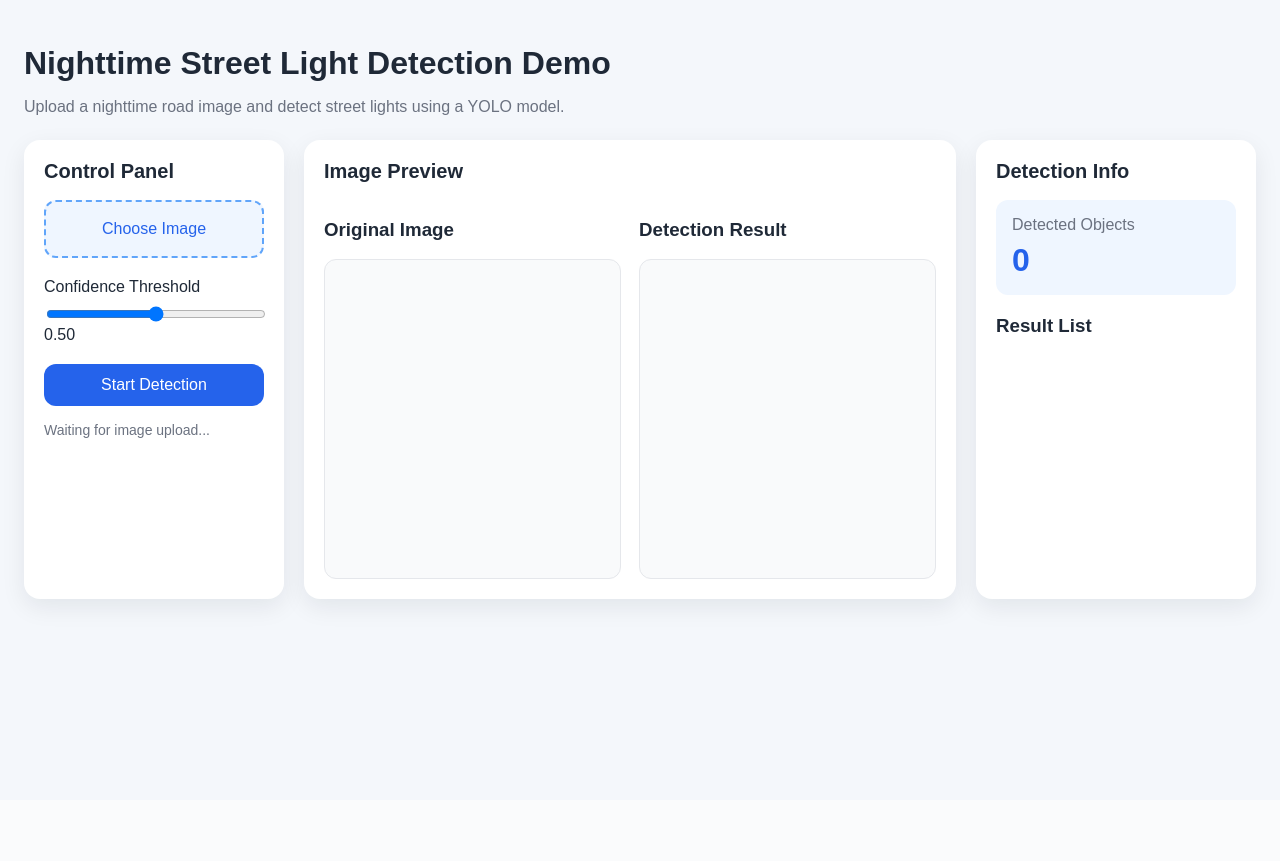
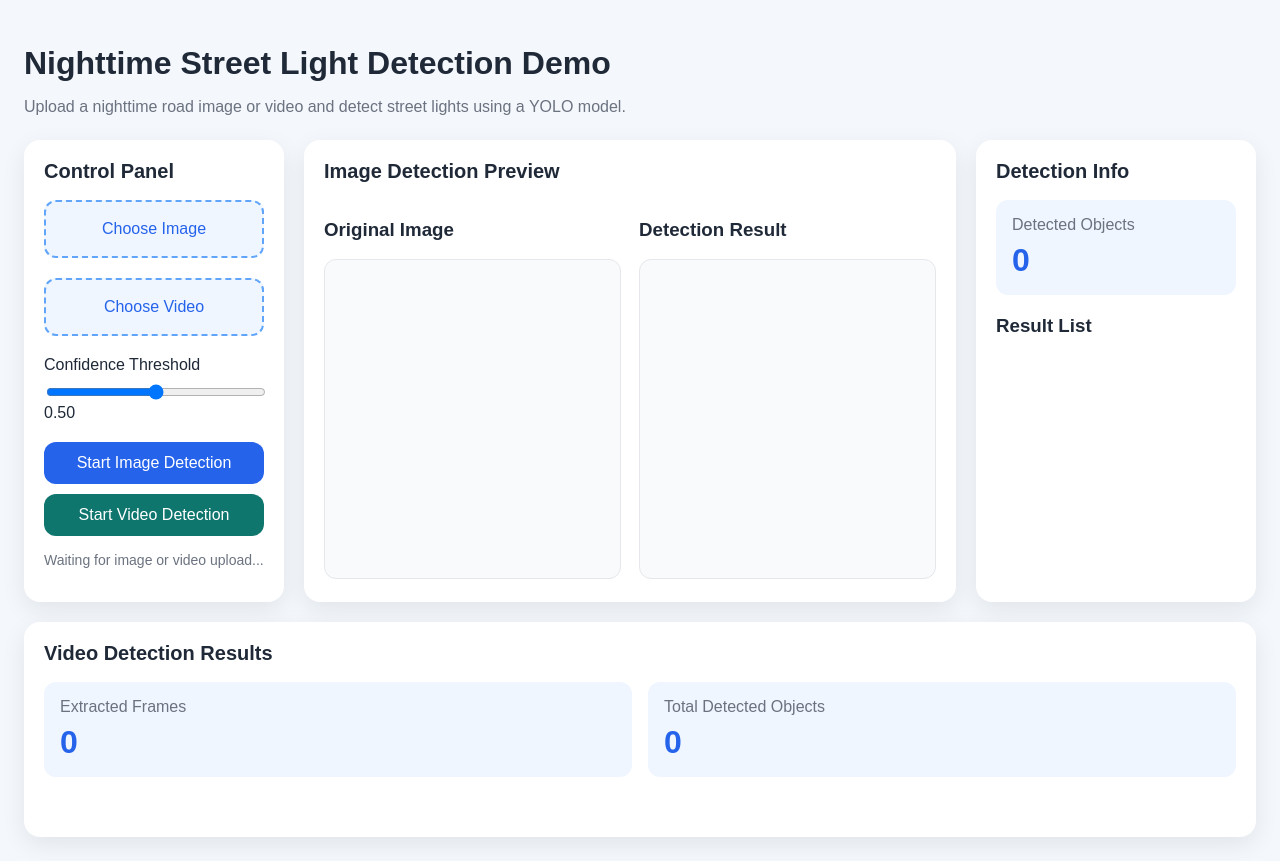
Before and after one commit to tobbyyan-barker/nighttime-street-light-detection-demo, a Flask app: page / in a window 1280 px wide. Before the commit the page ends 612 px from the top, so only its background shows below. Run offline with Flask 3, Linux system fonts and the light colour scheme.

Commit message:
Add video detection demo with frame extraction

```diff
--- a/app.py
+++ b/app.py
@@ -91,6 +91,147 @@ def predict():
         "detections": detections
     })
 
+@app.route("/predict_video", methods=["POST"])
+def predict_video():
+    #检查这个"video"字段是否在前端传过来的formData里面
+    if "video" not in request.files:
+        return jsonify({"error": "no video file upload"}),400
+    #前端传递的字段是"video" 后端用request files接收视频
+    video = request.files["video"]
+    # 看一下视频的文件名是否为空字符串 为空字符串 不保存 返回前端叫用户命名:
+    # 空字符串: "" 空格: " "
+    if video.filename == "":
+        return jsonify({"error": "no selected files"}),400
+
+    #后端建立保存视频的文件夹 os.makedirs建立保存视频的文件夹
+    #路径也要加引号 也是字符串
+    upload_dir = "static/uploads/videos"
+    os.makedirs(upload_dir,exist_ok=True)
+
+    #视频的实际路径 = 视频文件夹 + 图片的名字 成功保存视频
+    video_path= os.path.join(upload_dir,video.filename)
+    video.save(video_path)
+
+    #创建抽帧保存文件夹 可以给YOLO模型读取
+    frame_dir = "static/frames"
+    os.makedirs(frame_dir,exist_ok=True)
+
+    #打开视频 (用Opencv的capture函数)
+    capture = cv2.VideoCapture(video_path)
+
+    # 安全措施: 判断视频是否能打开
+    if not capture.isOpened():
+        return jsonify({"error": "can't open this video"}),400
+
+    #获得原始视频的特性: 比如30FPS表示 每1s 30帧 因为cv2只认帧数 不会认秒数 为了把秒数转换成帧数
+    original_frame = capture.get(cv2.CAP_PROP_FPS)
+
+    # 防止 FPS 读取失败
+    if original_frame <= 0:
+        original_frame = 30
+
+    #这个人为更改 每几秒抽帧一帧 换成帧--- 每60帧里面抽一帧
+    fps_interval = 1 # 每一秒抽一帧
+
+    #这个是计算每多少帧里面抽一帧 --- 把秒---帧
+    frame_interval = max(1, int(original_frame * fps_interval))
+
+    #然后循环从视频里抽取帧 (cv2只能一帧一帧按顺序抽取)
+    frame_id = 0  #便于标记原始视频对应的帧
+    save_id = 0 # 标记我们要存储的帧的编号
+    saved_list = [] #便于存储我们需要的图片/帧的路径
+
+    #无限循环 这个次数不好判断 用while
+    #循环作用: 逐帧读取视频
+    while True:
+        # 这句的话 就是从视频里一帧一帧的读 返回是否读到帧(ret变量) 以及当前对应的frame
+       ret, frame = capture.read()
+       #当ret不是1 即ret 不是true的时候 说明循环停止
+       if not ret:
+          break
+
+       #表示每个frame_interval取一帧
+       if frame_id % frame_interval ==0:
+          #save_id 直接对应当前帧的id
+          save_id = frame_id
+          #frame的路径是static/frame/frame_0001.jpg (我是想写这个)
+          #:04d 这里的: 表示的是至少占4位 不足补0
+          #f"{1:.4d}" --- 不规范 只是碰巧能跑 这种写法的.4d 只是保留小数点后4位 适合浮点数用 整数不支持这个写法
+          frame_path = os.path.join(frame_dir,f"frame_{save_id:04d}.jpg")
+          #保存图片到frame_path路径下
+          #注意: 这个frame是opencv读出来的图像数组，不是flask上传上来的文件对象
+          #所以不能用.save()
+          #cv2.imwrite(frame_path,frame) --- 保存openCV读取出来的一帧图片
+          cv2.imwrite(frame_path,frame)
+          #保存这个路径到static/frame文件夹里
+          saved_list.append(frame_path)
+
+       frame_id += 1
+
+    #用完释放资源
+    capture.release()
+
+    # 读取前端传来的置信度阈值，默认 0.5 (如果前端传了conf,用前端的 没传，默认0.5)
+    conf = float(request.form.get("conf", 0.5))
+
+    #新建保存模型画框后的图片的文件夹
+    result_dir = "static/results/video_frames"
+    os.makedirs(result_dir,exist_ok=True)
+
+    # 提取所有抽帧图片的检测信息 以及检测框的数量
+    all_results = []
+    total_count = 0
+
+    # YOLO 推理 然后把每一张在saved_list里面保存的图片喂给YOLO 让YOLO跑预测
+    for frame_path in saved_list:
+        # yolo 推理
+        results = model.predict(source=frame_path,conf=conf,save=False)
+        #提取结果图
+        result = results[0]
+        # 生成画框后的图片 result.plot() 会返回画框后的图片
+        plotted_img = result.plot()
+        #生成result_name, 后面生成result_path时要用
+        #os.path.basename表示的时提取frame_path最后一部分文件名
+        result_name = os.path.basename(frame_path)
+        result_path = os.path.join(result_dir,result_name)
+
+        # 保存检测后的图片
+        cv2.imwrite(result_path,plotted_img)
+
+        # 提取每张抽帧图片的检测信息
+        detections = []
+        #提取检测信息 一张图片可能有很多个预测框 都要提取出来
+        for box in result.boxes:
+            cls_id = int(box.cls[0])
+            class_name = model.names[cls_id]
+            confidence = float(box.conf[0])
+            detections.append({
+                "class_name": class_name,
+                "confidence": round(confidence, 3)
+            })
+
+        box_count = len(detections)
+        total_count += box_count
+
+        all_results.append({
+            "frame_path": "/" + frame_path,
+            "result_path": "/" + result_path,
+            "count": box_count,
+            "detections": detections
+        })
+
+    #返回所有帧的结果
+    return jsonify({
+        "message": "video processed successfully",
+        "video_path": "/" + video_path,
+        "fps": original_frame,
+        "frame_interval": frame_interval,
+        "frame_count": len(saved_list),
+        #预测框的数量
+        "count": total_count,
+        "results": all_results
+    })
+
 #启动flask服务 debug=true --- 调试模式 debug=false (开发模式)
 if __name__ == "__main__":
     app.run(debug=True)
--- a/static/script.js
+++ b/static/script.js
@@ -1,49 +1,69 @@
 const imageInput = document.getElementById("imageInput");
+const videoInput = document.getElementById("videoInput");
+
 const detectBtn = document.getElementById("detectBtn");
+const detectVideoBtn = document.getElementById("detectVideoBtn");
+
 const originalPreview = document.getElementById("originalPreview");
 const resultPreview = document.getElementById("resultPreview");
+
 const statusText = document.getElementById("statusText");
 const countText = document.getElementById("countText");
 const resultList = document.getElementById("resultList");
+
 const confInput = document.getElementById("confInput");
 const confValue = document.getElementById("confValue");
 
+const frameCountText = document.getElementById("frameCountText");
+const videoCountText = document.getElementById("videoCountText");
+const videoGallery = document.getElementById("videoGallery");
+
 let selectedFile = null;
+let selectedVideoFile = null;
 
-//置信度滑动条拖动逻辑: 置信度条被拖动--- 触发input 然后这里读取confInput.vale的值 并保留两位小数 最后html更新这个值
+// 置信度滑动条拖动逻辑
 confInput.addEventListener("input", () => {
   confValue.textContent = Number(confInput.value).toFixed(2);
 });
 
-//图片上传和预览 这一整块负责：用户选择图片后, 显示原图预览，并重置旧结果
-//4.1: 监听用户选择图片: 当用户选择图片后，触发change事件，执行里面的代码
+// 图片上传和预览
 imageInput.addEventListener("change", () => {
-  // 取出第一张上传的图片 这里只上传一张 只取第一张
   selectedFile = imageInput.files[0];
-  // selectFile 表示当前用户上传的图片 后面点击检测按钮时，会用这个selectFile 上传给flask
+
   if (!selectedFile) {
     return;
   }
 
-  // 生成原图预览地址： 给本地图片临时生成一个浏览器可以显示的URL
   const imageURL = URL.createObjectURL(selectedFile);
 
   originalPreview.src = imageURL;
-  // 把上传图片显示出来
   originalPreview.style.display = "block";
 
-  // 清空上一轮检测结果图
   resultPreview.src = "";
   resultPreview.style.display = "none";
 
-  // 重置检测数量和列表
-  countText.textContent = "0";  // 改文字
+  countText.textContent = "0";
   resultList.innerHTML = "";
 
-  // 更新状态提示
   statusText.textContent = "Image selected. Ready to detect.";
 });
 
+// 视频上传逻辑
+videoInput.addEventListener("change", () => {
+  selectedVideoFile = videoInput.files[0];
+
+  if (!selectedVideoFile) {
+    return;
+  }
+
+  frameCountText.textContent = "0";
+  videoCountText.textContent = "0";
+  videoGallery.innerHTML = "";
+
+  statusText.textContent = "Video selected. Ready to detect.";
+});
+
+// 图片检测按钮
 detectBtn.addEventListener("click", async () => {
   if (!selectedFile) {
     alert("Please choose an image first.");
@@ -54,38 +74,27 @@ detectBtn.addEventListener("click", async () => {
   formData.append("image", selectedFile);
   formData.append("conf", confInput.value);
 
-  //更新状态为检测中
-  statusText.textContent = "Detecting... Please wait.";
+  statusText.textContent = "Detecting image... Please wait.";
 
-  // try...catch 处理正常检测和错误(异常检测)
-  // try 里面放入任何可能出错的代码 中间有一步出错 就进入catch  显示错误信息
   try {
-    // fetch 调用flask后端
     const response = await fetch("/predict", {
       method: "POST",
       body: formData
     });
 
-    //接收flask 返回的json数据
     const data = await response.json();
-    // 这几行是调试用的
+
     console.log(data);
-    console.log(data.count)
-    console.log(data.message)
 
-    // 检测后端是否相应成功
     if (!response.ok) {
-      throw new Error(data.error || "Detection failed.");
+      throw new Error(data.error || "Image detection failed.");
     }
 
-    // 显示检测结果图
     resultPreview.src = data.result_image + "?t=" + new Date().getTime();
     resultPreview.style.display = "block";
 
-    // 更新检测数量
     countText.textContent = data.count;
 
-    // 清空旧的结果列表 每次新检测前，先把旧结果列表清空
     resultList.innerHTML = "";
 
     if (data.detections.length === 0) {
@@ -98,8 +107,90 @@ detectBtn.addEventListener("click", async () => {
       });
     }
 
-    statusText.textContent = "Detection completed.";
+    statusText.textContent = "Image detection completed.";
   } catch (error) {
     statusText.textContent = "Error: " + error.message;
   }
 });
+
+// 视频检测按钮
+detectVideoBtn.addEventListener("click", async () => {
+  if (!selectedVideoFile) {
+    alert("Please choose a video first.");
+    return;
+  }
+
+  const formData = new FormData();
+  formData.append("video", selectedVideoFile);
+  formData.append("conf", confInput.value);
+
+  statusText.textContent = "Detecting video... This may take a while.";
+
+  frameCountText.textContent = "0";
+  videoCountText.textContent = "0";
+  videoGallery.innerHTML = "";
+
+  try {
+    const response = await fetch("/predict_video", {
+      method: "POST",
+      body: formData
+    });
+
+    const data = await response.json();
+
+    console.log(data);
+
+    if (!response.ok) {
+      throw new Error(data.error || "Video detection failed.");
+    }
+
+    frameCountText.textContent = data.frame_count;
+    videoCountText.textContent = data.count;
+
+    if (!data.results || data.results.length === 0) {
+      videoGallery.innerHTML = "<p>No frames were extracted from this video.</p>";
+      statusText.textContent = "Video detection completed, but no frame was extracted.";
+      return;
+    }
+
+    data.results.forEach((item, index) => {
+      const card = document.createElement("div");
+      card.className = "video-frame-card";
+
+      const img = document.createElement("img");
+      img.src = item.result_path + "?t=" + new Date().getTime();
+      img.alt = `Video detection result frame ${index + 1}`;
+
+      const title = document.createElement("p");
+      title.innerHTML = `<strong>Frame ${index + 1}</strong>`;
+
+      const count = document.createElement("p");
+      count.textContent = `Detected objects: ${item.count}`;
+
+      const details = document.createElement("p");
+
+      if (!item.detections || item.detections.length === 0) {
+        details.textContent = "No object detected.";
+      } else {
+        const detectionText = item.detections
+          .map((det, detIndex) => {
+            return `${detIndex + 1}. ${det.class_name} (${det.confidence})`;
+          })
+          .join(" | ");
+
+        details.textContent = detectionText;
+      }
+
+      card.appendChild(img);
+      card.appendChild(title);
+      card.appendChild(count);
+      card.appendChild(details);
+
+      videoGallery.appendChild(card);
+    });
+
+    statusText.textContent = "Video detection completed.";
+  } catch (error) {
+    statusText.textContent = "Error: " + error.message;
+  }
+});
--- a/static/style.css
+++ b/static/style.css
@@ -145,3 +145,75 @@
   margin-bottom: 8px;
   font-size: 14px;
 }
+
+/* 视频结果区域：让它横跨主区域，放在下一行 */
+.video-panel {
+  grid-column: 1 / -1;
+}
+
+/* 视频统计信息：抽帧数量 + 总检测框数量 */
+.video-summary {
+  display: grid;
+  grid-template-columns: repeat(2, minmax(0, 1fr));
+  gap: 16px;
+  margin-bottom: 20px;
+}
+
+/* 视频检测结果图片网格 */
+.video-gallery {
+  display: grid;
+  grid-template-columns: repeat(auto-fill, minmax(260px, 1fr));
+  gap: 16px;
+}
+
+/* 每一帧检测结果卡片 */
+.video-frame-card {
+  border: 1px solid #e5e7eb;
+  border-radius: 12px;
+  background: #f9fafb;
+  padding: 12px;
+}
+
+/* 每一帧图片 */
+.video-frame-card img {
+  width: 100%;
+  border-radius: 10px;
+  display: block;
+  margin-bottom: 10px;
+}
+
+/* 每一帧下面的文字信息 */
+.video-frame-card p {
+  margin: 4px 0;
+  font-size: 14px;
+  color: #374151;
+}
+
+/* 第二个按钮和第一个按钮之间留点距离 */
+#detectVideoBtn {
+  margin-top: 10px;
+  background: #0f766e;
+}
+
+#detectVideoBtn:hover {
+  background: #115e59;
+}
+
+/* 小屏幕适配 */
+@media (max-width: 960px) {
+  .layout {
+    grid-template-columns: 1fr;
+  }
+
+  .video-panel {
+    grid-column: auto;
+  }
+
+  .image-grid {
+    grid-template-columns: 1fr;
+  }
+
+  .video-summary {
+    grid-template-columns: 1fr;
+  }
+}
--- a/templates/index.html
+++ b/templates/index.html
@@ -4,6 +4,7 @@
 
 <!-- head: 网页基础配置和引入CSS 网页使用UTF-8编码 中文，英文，符号等正常显示-->
 <!-- head的第二行是响应式网页常用的配置，title 是浏览器标签页上显示的标题, 最后一行负责引入css文件 -->
+
 <head>
   <meta charset="UTF-8" />
   <meta name="viewport" content="width=device-width, initial-scale=1.0" />
@@ -19,35 +20,52 @@
 <!-- 上传图片区域代码: <input type="file" id="imageInput" accept="image/*" /> 这个的id很关键 后面的script.js会用这个监听图片是否上传-->
 <!-- 滑动条: <input type="range" id="confInput" min="0.1" max="0.9" step="0.05" value="0.5" />, id也很重要 js用当前id获取置信度-->
 <!--<div class="image-grid"> image-grid里面放两个图片区域-->
+
 <body>
   <div class="app">
     <header>
       <h1>Nighttime Street Light Detection Demo</h1>
-      <p>Upload a nighttime road image and detect street lights using a YOLO model.</p>
+      <p>
+        Upload a nighttime road image or video and detect street lights using a YOLO model.
+      </p>
     </header>
 
     <main class="layout">
+      <!-- 控制面板 -->
       <section class="panel control-panel">
         <h2>Control Panel</h2>
 
+        <!-- 图片上传 -->
         <label class="upload-box">
           <input type="file" id="imageInput" accept="image/*" />
           <span>Choose Image</span>
         </label>
 
+        <!-- 视频上传 -->
+        <label class="upload-box">
+          <input type="file" id="videoInput" accept="video/*" />
+          <span>Choose Video</span>
+        </label>
+
+        <!-- 置信度滑动条 -->
         <div class="form-group">
           <label for="confInput">Confidence Threshold</label>
           <input type="range" id="confInput" min="0.1" max="0.9" step="0.05" value="0.5" />
           <span id="confValue">0.50</span>
         </div>
 
-        <button id="detectBtn">Start Detection</button>
+        <!-- 图片检测按钮 -->
+        <button id="detectBtn">Start Image Detection</button>
 
-        <p id="statusText" class="status">Waiting for image upload...</p>
+        <!-- 视频检测按钮 -->
+        <button id="detectVideoBtn">Start Video Detection</button>
+
+        <p id="statusText" class="status">Waiting for image or video upload...</p>
       </section>
 
+      <!-- 图片检测区域 -->
       <section class="panel image-panel">
-        <h2>Image Preview</h2>
+        <h2>Image Detection Preview</h2>
 
         <div class="image-grid">
           <div>
@@ -66,6 +84,7 @@
         </div>
       </section>
 
+      <!-- 检测信息 -->
       <section class="panel result-panel">
         <h2>Detection Info</h2>
 
@@ -77,10 +96,29 @@
         <h3>Result List</h3>
         <ul id="resultList"></ul>
       </section>
+
+      <!-- 视频检测结果区域 -->
+      <section class="panel video-panel">
+        <h2>Video Detection Results</h2>
+
+        <div class="video-summary">
+          <div class="stat-card">
+            <span>Extracted Frames</span>
+            <strong id="frameCountText">0</strong>
+          </div>
+
+          <div class="stat-card">
+            <span>Total Detected Objects</span>
+            <strong id="videoCountText">0</strong>
+          </div>
+        </div>
+
+        <div id="videoGallery" class="video-gallery"></div>
+      </section>
     </main>
   </div>
 
-<!-- script: 引入js 让页面能交互-->
   <script src="/static/script.js"></script>
 </body>
+
 </html>
```
Also changed, not shown: 1 other file. Lines whose indentation alone changed are shown as unchanged.
